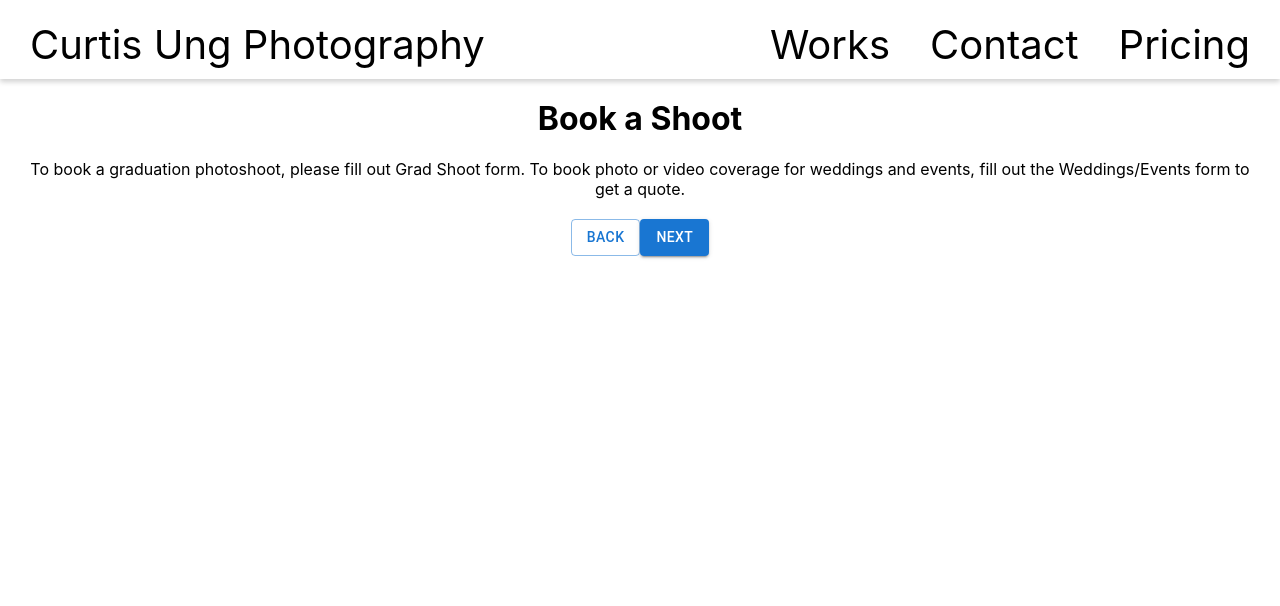
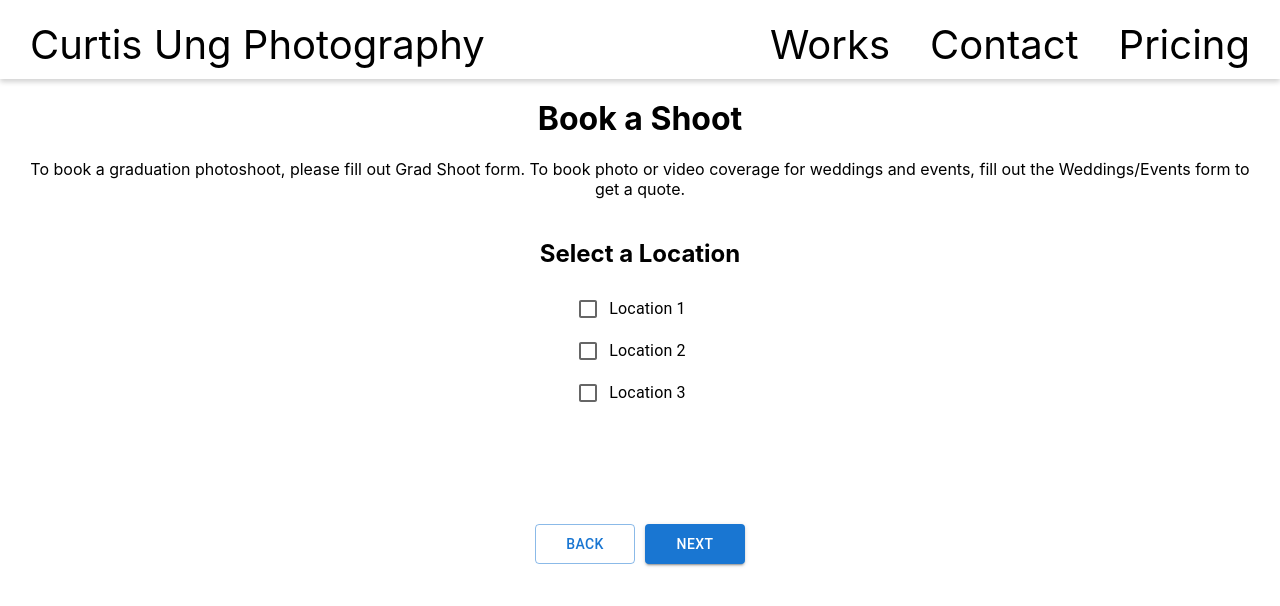
Before and after one commit to curtisung/curtiphotos-app, a React (Create React App) app: page /book-a-shoot in a window 1280 px wide. Both pictures are taken after a click on the button "NEXT". Shown: the top 606 px of the page. Built offline with nearby package versions, Linux system fonts and the light colour scheme.

Commit message:
reformat BookShootPage for solely grad shoots. TODO: Refactor Book A Shoot to Grad Shoot Booking. Created GradShootForm and make multi-step input form. Deprecate BookingFormTabs

```diff
--- a/src/components/BookShootPage.js
+++ b/src/components/BookShootPage.js
@@ -1,10 +1,9 @@
 import React from "react";
 import "./BookShootPage.css";
-import BookingFormTabs from "./BookingFormTabs";
+import GradShootForm from "./GradShootForm";
 // import { useNavigate } from "react-router-dom";
 import { TextField } from "@mui/material";
 import { useState } from "react";
-import { Button } from "@mui/material";
 import Radio from "@mui/material/Radio";
 import RadioGroup from "@mui/material/RadioGroup";
 import FormControlLabel from "@mui/material/FormControlLabel";
@@ -29,16 +28,8 @@ function BookShootPage() {
         <div className="bookingPageInformation">{bookingPageInfo}</div>
       </div>
 
-      {/* <BookingFormTabs /> */}
+      <GradShootForm />
 
-      <div className="bookShootPage__navigationButtons">
-        <Button className="bookShootPage__homeButton" variant="outlined">
-          Back
-        </Button>
-        <Button className="bookShootPage__homeButton" variant="contained">
-          Next
-        </Button>
-      </div>
     </div>
   );
 }
--- a/src/components/BookingFormTabs.css
+++ b/src/components/BookingFormTabs.css
@@ -1,76 +1,3 @@
-.bookShootPage {
-  display: flex;
-  flex-direction: column;
+.bookingFormTabs {
+  margin: 20px;
 }
-
-.pageHeader {
-  text-align: center;
-  margin: 20px 0;
-}
-
-.pageTitle {
-  margin-top: 0 !important;
-}
-
-.bookingPageInformation {
-  padding: 0 20px;
-  text-align: center;
-}
-
-.clientInputFieldsContainer {
-  display: flex;
-  align-items: center;
-  flex-direction: column;
-}
-
-.fullWidth {
-  width: 500px;
-}
-
-.clientInputFields {
-  display: flex;
-  flex-direction: column;
-  align-items: center;
-  row-gap: 5px;
-  padding: 0 0 20px 0;
-  /* max-width: 50%; */
-  row-gap: 10px;
-  width: 500px;
-}
-
-.selectDropDown {
-  margin: 10px;
-}
-
-.selectContactMethodContainer {
-  min-width: none;
-}
-
-.selectContactMethod {
-}
-
-.clientSchool {
-  padding-top: 15px;
-}
-
-.homeButton {
-  max-width: 10px;
-}
-
-.bookShootPage__bookButtonContainer {
-  display: flex;
-}
-
-.bookShootPage__homeButton {
-  align-self: left;
-}
-
-.contactContainer {
-  display: flex;
-  align-items: flex-end;
-  justify-content: space-between;
-}
-
-.contactInput {
-  align-self: flex-end;
-}
--- a/src/components/BookingFormTabs.js
+++ b/src/components/BookingFormTabs.js
@@ -22,18 +22,19 @@ export default function BookingFormTabs() {
 
   const handleChange = (event, newValue) => {
     setValue(newValue);
+    console.log(value);
   };
   return (
     <div className="bookingFormTabs">
       <Box sx={{ width: "100%" }}>
         <Box sx={{ borderBottom: 1, borderColor: "divider" }}>
-          <Tabs value={value} onChange={setValue}>
+          <Tabs value={value} onChange={handleChange}>
             <Tab label="Graduation" value={0} />
             <Tab label="Weddings/Events" value={1} />
           </Tabs>
         </Box>
       </Box>
-      ;
+      {value == 0 && <GradShootForm />}
     </div>
   );
 }
@@ -53,6 +54,22 @@ function GradShootForm() {
     <div className="clientInputFieldsContainer">
       <h2>Contact Information</h2>
       <div className="clientInputFields">
+        <FormControl className="selectDropDown" fullWidth>
+          <InputLabel id="demo-simple-select-label">School</InputLabel>
+          <Select
+            labelId="demo-simple-select-label"
+            id="demo-simple-select"
+            value={school}
+            label="school"
+            onChange={handleSchoolChange}
+          >
+            <MenuItem value={"UC Irvine"}>UC Irvine</MenuItem>
+            <MenuItem value={"UC Los Angeles"}>UC Los Angeles</MenuItem>
+            <MenuItem value={"UC Riverside"}>UC Riverside</MenuItem>
+            <MenuItem value={"UC San Diego"}>UC San Diego</MenuItem>
+          </Select>
+        </FormControl>
+
         <FormControl fullWidth>
           <TextField
             id="clientFirstName"
@@ -118,21 +135,6 @@ function GradShootForm() {
             )}
           </div>
         </FormControl>
-        <FormControl className="selectDropDown" fullWidth>
-          <InputLabel id="demo-simple-select-label">School</InputLabel>
-          <Select
-            labelId="demo-simple-select-label"
-            id="demo-simple-select"
-            value={school}
-            label="school"
-            onChange={handleSchoolChange}
-          >
-            <MenuItem value={"UC Irvine"}>UC Irvine</MenuItem>
-            <MenuItem value={"UC Los Angeles"}>UC Los Angeles</MenuItem>
-            <MenuItem value={"UC Riverside"}>UC Riverside</MenuItem>
-            <MenuItem value={"UC San Diego"}>UC San Diego</MenuItem>
-          </Select>
-        </FormControl>
       </div>
     </div>
   );
--- /dev/null
+++ b/src/components/GradShootForm.css
@@ -0,0 +1,22 @@
+.formFieldContainer {
+    height: 300px;
+}
+
+.navigationButtons{
+    display: flex;
+    align-items: center;
+    justify-content: center;
+    margin: 5px;
+    gap: 10px;
+}
+
+.bookShootPage__Button{
+    width: 100px;
+    height: 40px;
+}
+
+.formSection {
+    display: flex;
+    align-items: center;
+    flex-direction: column;
+}
--- /dev/null
+++ b/src/components/GradShootForm.js
@@ -0,0 +1,197 @@
+import React from "react";
+import { useState } from "react";
+import "./GradShootForm.css";
+
+import { Checkbox, TextField } from "@mui/material";
+import { Button } from "@mui/material";
+import Radio from "@mui/material/Radio";
+import RadioGroup from "@mui/material/RadioGroup";
+import FormControlLabel from "@mui/material/FormControlLabel";
+import FormControl from "@mui/material/FormControl";
+import FormControlGroup from "@mui/material/FormControl"
+import FormLabel from "@mui/material/FormLabel";
+import InputLabel from "@mui/material/InputLabel";
+import MenuItem from "@mui/material/MenuItem";
+import Select from "@mui/material/Select";
+
+export default function GradShootForm() {
+    const [page, setPage] = useState(1);
+    const [formData, setFormData] = useState({
+        school: null,
+        contactMethod: "email",
+        photoPackage: null,
+        locations: null,
+    });
+
+    /**
+      * Page cannot be less than 1 and more than 3 for now
+      */
+    const changePage = (increment) => {
+      if ((increment === -1 && page === 1) || (increment === 1 && page === 3)){
+        return;
+      }
+      setPage(page+increment);
+      console.log(page+increment);
+    }
+
+    return (
+        <div className="gradShootForm formSection">
+            <div className="formFieldContainer">
+              {page === 1 && <PackageSelect formData={formData} setFormData={setFormData}/>}
+              {page === 2 && <LocationSelect formData={formData} setFormData={setFormData}/>}
+            </div>
+            <div className="navigationButtons">
+              <Button className="bookShootPage__Button back" variant="outlined" onClick={() => changePage(-1)}>Back</Button>
+              <Button className="bookShootPage__Button next" variant="contained" onClick={() => changePage(1)}>Next</Button>
+            </div>
+        </div>
+    );
+}
+
+
+function PackageSelect({ formData, setFormData }) {
+  return (
+    <div className="packageSelect formSection">
+      <h2>Select a Photo Package</h2>
+      <RadioGroup
+        className="photoPackageRadioButtons"
+        aria-labelledby="demo-radio-buttons-group-label"
+        defaultValue={null}
+        name="radio-buttons-group"
+        onChange={(e) => {
+          setFormData({
+            ...formData,
+            photoPackage: e.target.value,
+          });
+          console.log(formData);
+        }}
+      >
+        <FormControlLabel value="Package 1" control={<Radio />} label="Package 1"/>
+        <FormControlLabel value="Package 2" control={<Radio />} label="Package 2"/>
+      </RadioGroup>
+    </div>
+  );
+}
+
+
+function LocationSelect({formData, setFormData}) {
+  const handleLocationChange = (e) => {
+    var locationSet = new Set(formData["locations"]);
+
+    if (e.target.checked) {
+      locationSet.add(e.target.value);
+    } else {
+      locationSet.delete(e.target.value);
+    }
+
+    setFormData({
+      ...formData,
+      locations: locationSet
+    });
+  }
+
+  return (
+    <div className="locationSelect">
+      <h2>Select a Location</h2>
+      <FormControl
+              className="locationCheckboxes"
+              aria-labelledby="location-select-checkbox-group"
+              defaultValue={null}
+              name="location-select-checkbox-group"
+              onChange={(e) => {handleLocationChange(e); console.log(formData)}}
+      >
+        <FormControlLabel defaultValue="unchecked" control={<Checkbox/>} value="Location 1" label="Location 1"/>
+        <FormControlLabel defaultValue="unchecked" control={<Checkbox/>} value="Location 2" label="Location 2"/>
+        <FormControlLabel defaultValue="unchecked" control={<Checkbox/>} value="Location 3" label="Location 3"/>
+      </FormControl>
+    </div>
+  );
+}
+//   return (
+//     <div className="clientInputFieldsContainer">
+//       <h2>Contact Information</h2>
+//       <div className="clientInputFields">
+//         <FormControl className="selectDropDown" fullWidth>
+//           <InputLabel id="demo-simple-select-label">School</InputLabel>
+//           <Select
+//             labelId="demo-simple-select-label"
+//             id="demo-simple-select"
+//             value={school}
+//             label="school"
+//             onChange={handleSchoolChange}
+//           >
+//             <MenuItem value={"UC Irvine"}>UC Irvine</MenuItem>
+//             <MenuItem value={"UC Los Angeles"}>UC Los Angeles</MenuItem>
+//             <MenuItem value={"UC Riverside"}>UC Riverside</MenuItem>
+//             <MenuItem value={"UC San Diego"}>UC San Diego</MenuItem>
+//           </Select>
+//         </FormControl>
+
+//         <FormControl fullWidth>
+//           <TextField
+//             id="clientFirstName"
+//             label="First Name"
+//             variant="standard"
+//             required="true"
+//           />
+//           <TextField
+//             id="clientLastName"
+//             label="Last Name"
+//             variant="standard"
+//             required="true"
+//           />
+//           <TextField
+//             id="clientPronouns"
+//             label="Pronouns"
+//             variant="standard"
+//             required="true"
+//           />
+//         </FormControl>
+//         <FormControl fullWidth>
+//           <div className="contactContainer">
+//             <div className="contactRadioButtonsContainer">
+//               <FormLabel id="demo-radio-buttons-group-label">
+//                 Preferred Contact Method
+//               </FormLabel>
+//               <RadioGroup
+//                 row="true"
+//                 className="contactRadioButtons"
+//                 aria-labelledby="demo-radio-buttons-group-label"
+//                 defaultValue="email"
+//                 name="radio-buttons-group"
+//                 onChange={handleContactMethodChange}
+//               >
+//                 <FormControlLabel
+//                   value="email"
+//                   control={<Radio />}
+//                   label="Email"
+//                 />
+//                 <FormControlLabel
+//                   value="phone"
+//                   control={<Radio />}
+//                   label="Phone"
+//                 />
+//               </RadioGroup>
+//             </div>
+
+//             {contactMethod === "phone" && (
+//               <TextField
+//                 id="contactInput"
+//                 label="Phone"
+//                 variant="standard"
+//                 required="true"
+//               />
+//             )}
+//             {contactMethod === "email" && (
+//               <TextField
+//                 id="contactInput"
+//                 label="Email"
+//                 variant="standard"
+//                 required="true"
+//               />
+//             )}
+//           </div>
+//         </FormControl>
+//       </div>
+//     </div>
+//   );
```
